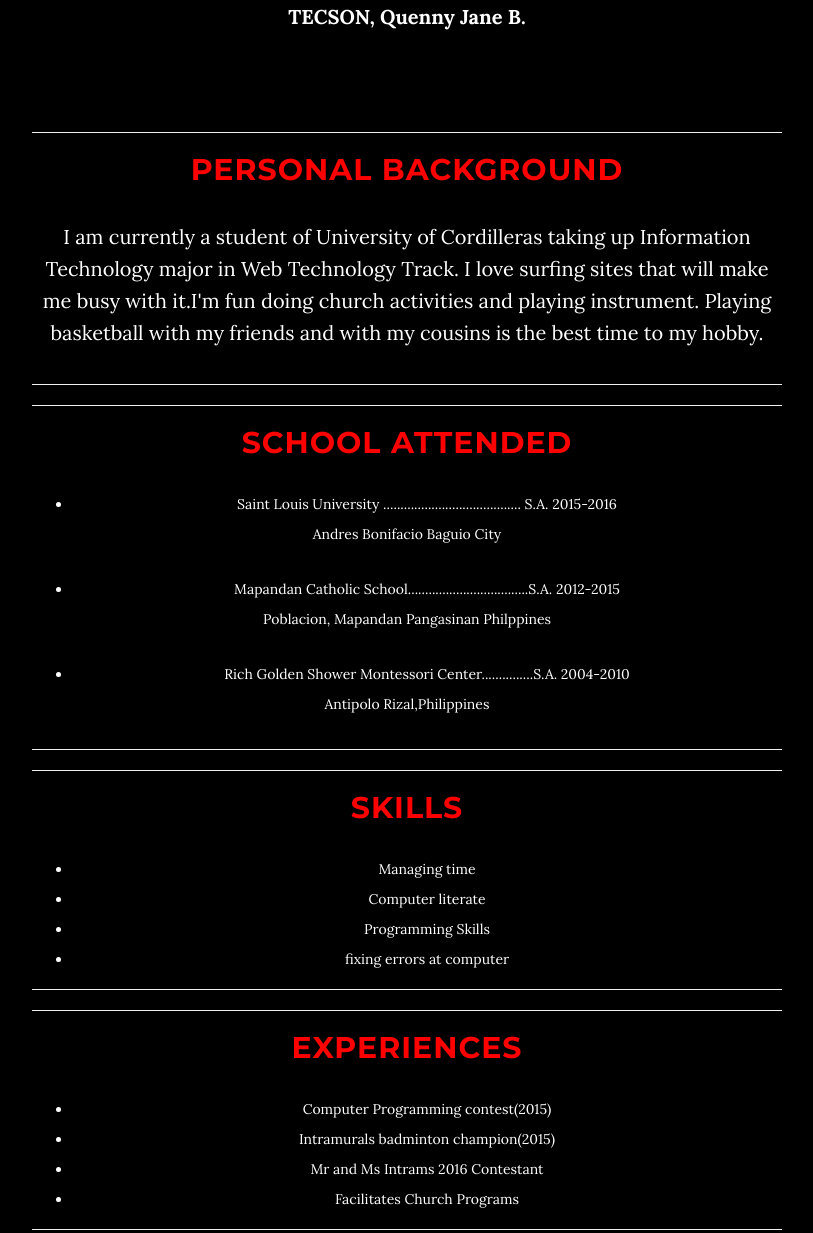
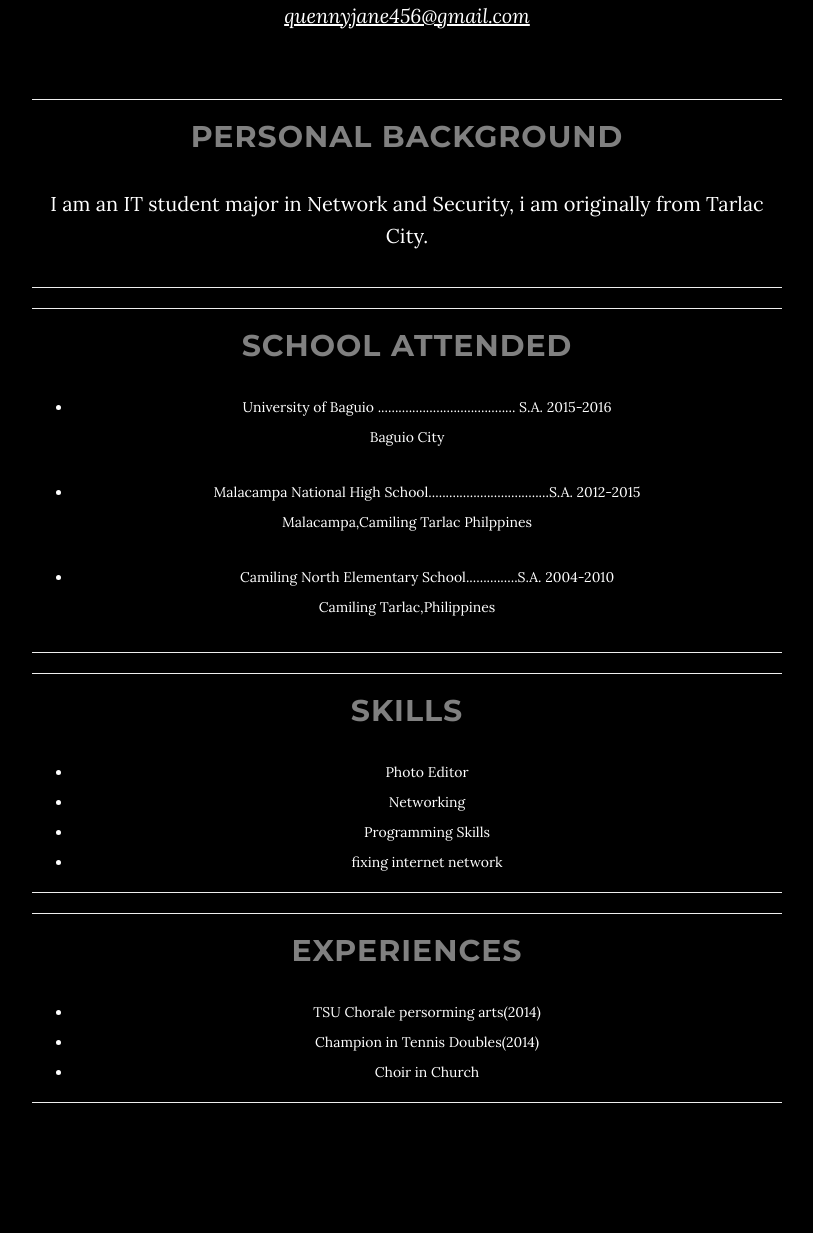
Before and after one commit to quennytecson/resume.github.io, a website: page index.html in a window 1280 px wide. Shown: the part 1117-2350 px from the top of the page, without its empty margins (233-1046 px from the left). Drawn offline with nearby package versions, Linux system fonts and the light colour scheme; some packages are replaced by stand-ins of ours.

Commit message:
Update index.html

```diff
--- a/index.html
+++ b/index.html
@@ -90,32 +90,29 @@
     <section id="about" class="container content-section text-center">
         <div class="row">
             <div class="col-lg-8 col-lg-offset-2">
-                <h2>About Grayscale</h2>
+                <h2></h2>
 
 <p align="center"><strong>TECSON, Quenny Jane B.</strong><br>
-	<em><u></u></em><br>
+	<em><u>quennyjane456@gmail.com</u></em><br>
 	</br></p>
-	<hr><h2 style="color:red">PERSONAL BACKGROUND</h2>
-	<p>I am currently a student of University of Cordilleras taking up Information Technology major in Web Technology Track.
-	I love surfing sites that will make me busy with it.I'm fun doing church activities and playing instrument.
-    Playing basketball with my friends and with my cousins is the best time to my hobby.</br></p><hr>
-<hr><h2 style="color:red">SCHOOL ATTENDED</h2>
-<ul><li>Saint Louis University ........................................ S.A. 2015-2016</li></ul>
-		Andres Bonifacio Baguio City</br></p>
-<ul><li>Mapandan Catholic School...................................S.A. 2012-2015</li></ul>
-	Poblacion, Mapandan Pangasinan Philppines</br></p>
-<ul><li>Rich Golden Shower Montessori Center...............S.A. 2004-2010</li></ul>
-	Antipolo Rizal,Philippines</p><hr>
-<hr><h2 style="color:red">SKILLS</h2>
-<ul><li>Managing time </li></ul>
-<ul><li>Computer literate</li></ul>
+	<hr><h2 style="color:gray">PERSONAL BACKGROUND</h2>
+	<p>I am an IT student major in Network and Security, i am originally from Tarlac City.</br></p><hr>
+<hr><h2 style="color:gray">SCHOOL ATTENDED</h2>
+<ul><li>University of Baguio ........................................ S.A. 2015-2016</li></ul>
+		Baguio City</br></p>
+<ul><li>Malacampa National High School...................................S.A. 2012-2015</li></ul>
+	Malacampa,Camiling Tarlac Philppines</br></p>
+<ul><li>Camiling North Elementary School...............S.A. 2004-2010</li></ul>
+	Camiling Tarlac,Philippines</p><hr>
+<hr><h2 style="color:gray">SKILLS</h2>
+<ul><li>Photo Editor </li></ul>
+<ul><li>Networking</li></ul>
 <ul><li>Programming Skills</li></ul>
-<ul><li>fixing errors at computer</li></ul><hr>
-<hr><h2 style="color:red">EXPERIENCES</h2>
-<ul><li>Computer Programming contest(2015)</li></ul>
-<ul><li>Intramurals badminton champion(2015)</li></ul>
-<ul><li>Mr and Ms Intrams 2016 Contestant</li></ul>
-<ul><li>Facilitates Church Programs</li></ul><hr>
+<ul><li>fixing internet network</li></ul><hr>
+<hr><h2 style="color:gray">EXPERIENCES</h2>
+<ul><li>TSU Chorale persorming arts(2014)</li></ul>
+<ul><li>Champion in Tennis Doubles(2014)</li></ul>
+<ul><li>Choir in Church</li></ul><hr>
                 <!--<p>Grayscale is a free Bootstrap 3 theme created by Start Bootstrap. It can be yours right now, simply download the template on <a href="http://startbootstrap.com/template-overviews/grayscale/">the preview page</a>. The theme is open source, and you can use it for any purpose, personal or commercial.</p>
                 <p>This theme features stock photos by <a href="http://gratisography.com/">Gratisography</a> along with a custom Google Maps skin courtesy of <a href="http://snazzymaps.com/">Snazzy Maps</a>.</p>
                 <p>Grayscale includes full HTML, CSS, and custom JavaScript files along with LESS files for easy customization.</p>-->
@@ -128,8 +125,8 @@
         <div class="download-section">
             <div class="container">
                 <div class="col-lg-8 col-lg-offset-2">
-                    <h2>Download Grayscale</h2>
-                    <p>You can download Grayscale for free on the preview page at Start Bootstrap.</p>
+                    <h2>Happiness is when you grab your diploma and slum it to your haters!</h2>
+                    <p>Happiness is when you accomplish everything in your life:)</p>
                     <a href="http://startbootstrap.com/template-overviews/grayscale/" class="btn btn-default btn-lg">Visit Download Page</a>
                 </div>
             </div>
@@ -140,9 +137,9 @@
     <section id="contact" class="container content-section text-center">
         <div class="row">
             <div class="col-lg-8 col-lg-offset-2">
-                <h2>Contact Start Bootstrap</h2>
-                <p>Feel free to email us to provide some feedback on our templates, give us suggestions for new templates and themes, or to just say hello!</p>
-                <p><a href="mailto:feedback@startbootstrap.com">feedback@startbootstrap.com</a>
+                <h2>Contact Me</h2>
+                <p>09501399593/09129720549</p>
+                <p><a href="mailto:feedback@startbootstrap.com">quennyjane456@gmail.com</a>
                 </p>
                 <ul class="list-inline banner-social-buttons">
                     <li>
```
